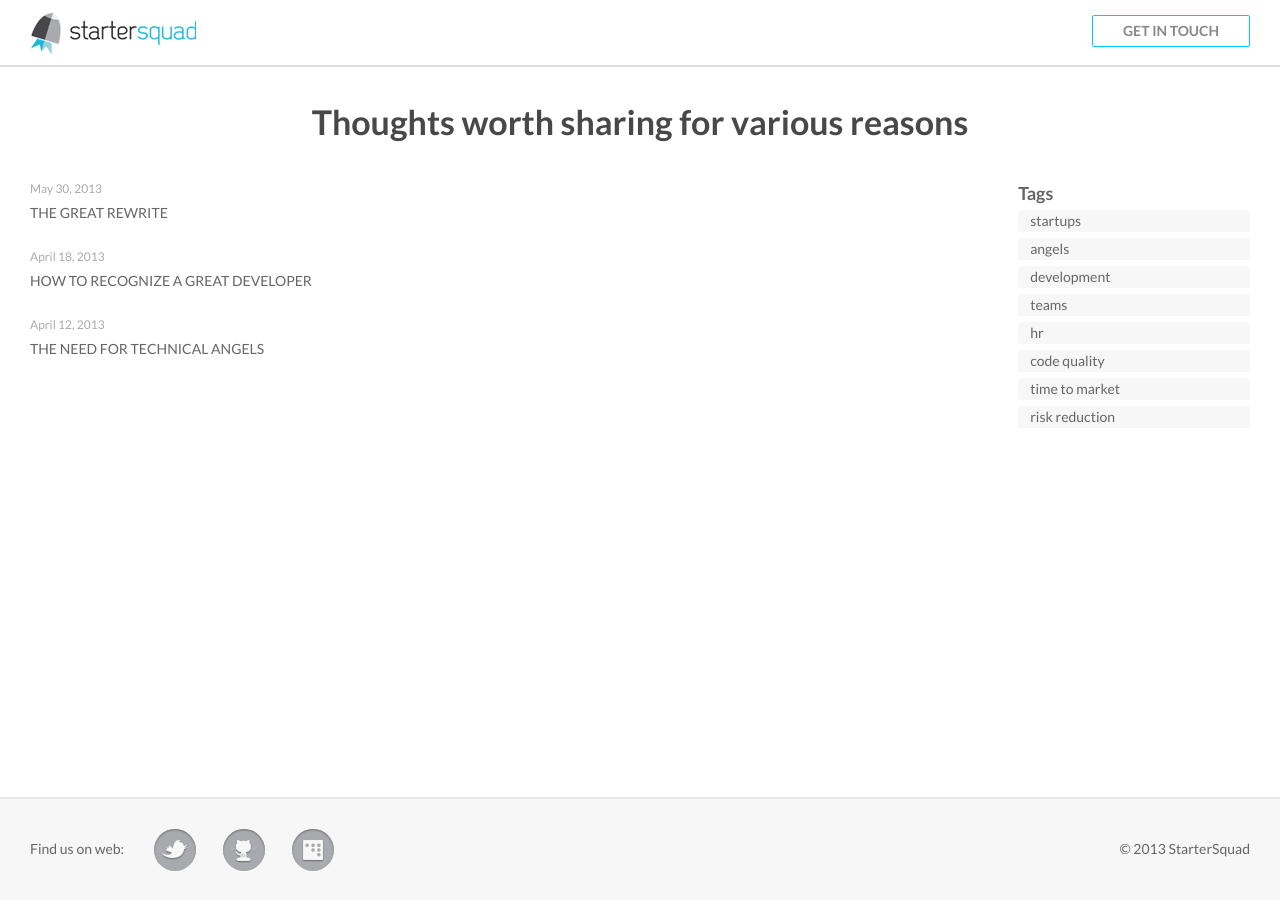
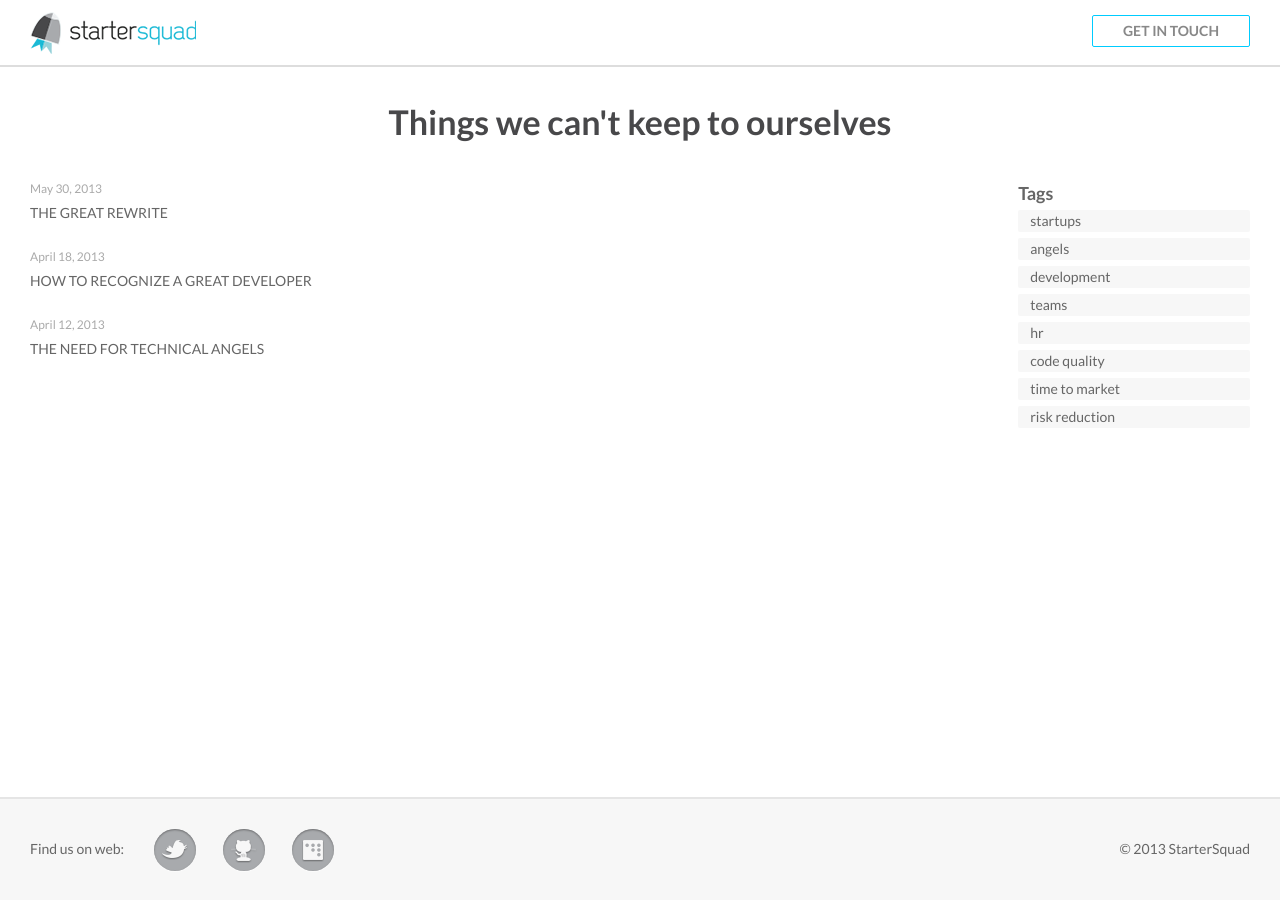
Before and after one commit to StarterSquad/startersquad.com, a Jekyll site: the page built from blog/index.html, in a window 1280 px wide. Built offline with Jekyll 4.4.1, drawn with Linux system fonts in a browser that asks for light colours; nearby versions of some CDN libraries; a script that is not in the unit is left out.

Commit message:
Updates blog headline

```diff
--- a/_includes/blog/headline.html
+++ b/_includes/blog/headline.html
@@ -1,3 +1,5 @@
 <div class="headline">
-  <h1>Thoughts worth sharing for various reasons</h1>
+  <h1>Things we can't keep to ourselves</h1>
+  <!--<h1>This is how we roll</h1>
+  <h1>Too good to be true</h1>-->
 </div>
```
